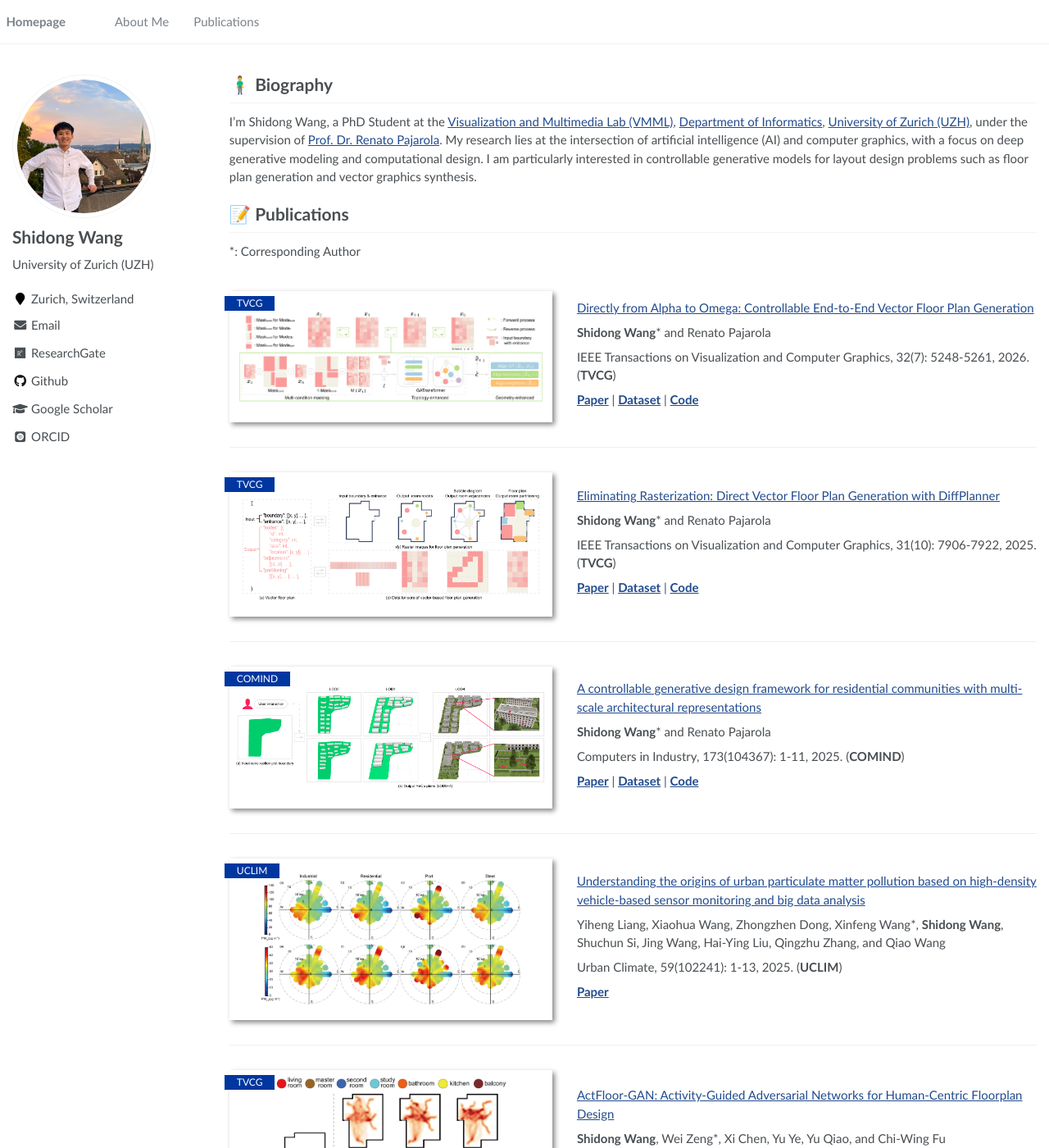
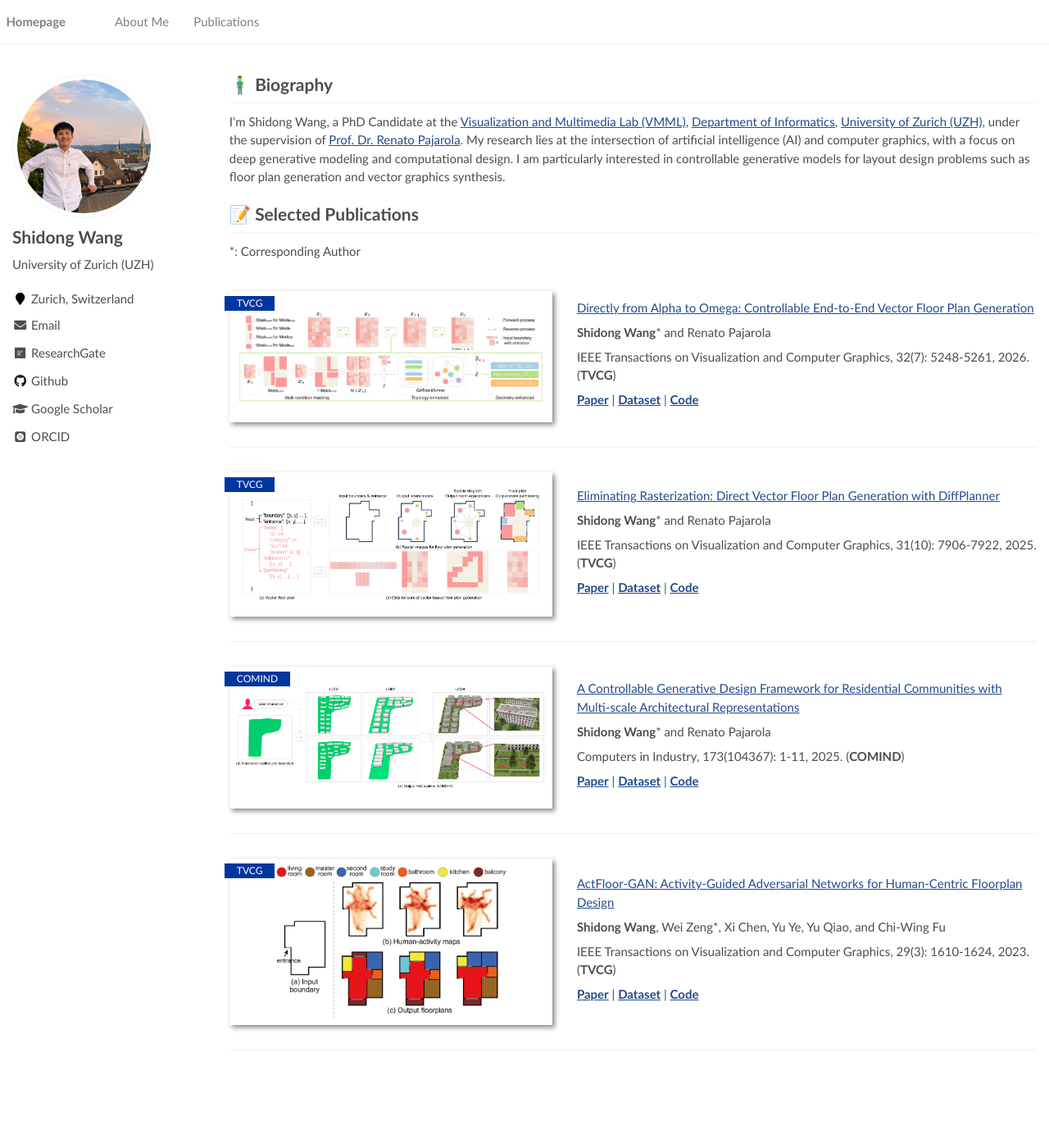
Before and after one commit to shidong-wang/shidong-wang.github.io, a Jekyll site: the page built from _pages/about.md, in a window 1280 px wide and 1400 px high. Shown: the whole window at 82% size. Built offline with Jekyll 4.4.1, drawn with Linux system fonts in a browser that asks for light colours; some web fonts are replaced.

Commit message:
Update about.md

```diff
--- a/_pages/about.md
+++ b/_pages/about.md
@@ -19,7 +19,7 @@ redirect_from:
 
 # 🧍‍♂️ Biography
 
-I’m Shidong Wang, a PhD Student at the [Visualization and Multimedia Lab (VMML)](https://www.ifi.uzh.ch/en/vmml.html), [Department of Informatics](https://www.ifi.uzh.ch/en.html), [University of Zurich (UZH)](https://www.uzh.ch/en.html), under the supervision of [Prof. Dr. Renato Pajarola](https://www.ifi.uzh.ch/en/vmml/people/current-staff/pajarola.html). My research lies at the intersection of artificial intelligence (AI) and computer graphics, with a focus on deep generative modeling and computational design. I am particularly interested in controllable generative models for layout design problems such as floor plan generation and vector graphics synthesis.
+I’m Shidong Wang, a PhD Candidate at the [Visualization and Multimedia Lab (VMML)](https://www.ifi.uzh.ch/en/vmml.html), [Department of Informatics](https://www.ifi.uzh.ch/en.html), [University of Zurich (UZH)](https://www.uzh.ch/en.html), under the supervision of [Prof. Dr. Renato Pajarola](https://www.ifi.uzh.ch/en/vmml/people/current-staff/pajarola.html). My research lies at the intersection of artificial intelligence (AI) and computer graphics, with a focus on deep generative modeling and computational design. I am particularly interested in controllable generative models for layout design problems such as floor plan generation and vector graphics synthesis.
 
 <!--I received my master's degree in Computer Technology from [Shandong University (SDU)](https://www.sdu.edu.cn/), and was a visiting student in [Shenzhen Institute of Advanced Technology, Chinese Academy of Sciences (CAS)](https://www.siat.ac.cn/).-->
 
@@ -27,7 +27,7 @@ I’m Shidong Wang, a PhD Student at the [Visualization and Multimedia Lab (VMML
 - *2022.02*: &nbsp;🎉🎉 xxx.
 - *2022.02*: &nbsp;🎉🎉 xxx.  -->
 
-# 📝 Publications
+# 📝 Selected Publications
 *: Corresponding Author
 
 <div class='paper-box'>
@@ -70,7 +70,7 @@ I’m Shidong Wang, a PhD Student at the [Visualization and Multimedia Lab (VMML
   </div>
   <div class='paper-box-text' markdown="1">
 
-  [A controllable generative design framework for residential communities with multi-scale architectural representations](https://doi.org/10.1016/j.compind.2025.104367)
+  [A Controllable Generative Design Framework for Residential Communities with Multi-scale Architectural Representations](https://doi.org/10.1016/j.compind.2025.104367)
 
   **Shidong Wang*** and Renato Pajarola
 
@@ -81,7 +81,7 @@ I’m Shidong Wang, a PhD Student at the [Visualization and Multimedia Lab (VMML
   </div>
 </div>
 
-<div class='paper-box'>
+<!-- <div class='paper-box'>
   <div class='paper-box-image'>
     <div><div class="badge">UCLIM</div><img src='projects/rizhao_uclim24/rizhao_uclim24.png' alt="sym" width="100%"></div>
   </div>
@@ -96,7 +96,7 @@ I’m Shidong Wang, a PhD Student at the [Visualization and Multimedia Lab (VMML
   [**Paper**](https://doi.org/10.1016/j.uclim.2024.102241)
 
   </div>
-</div>
+</div> -->
 
 <div class='paper-box'>
   <div class='paper-box-image'>
```
